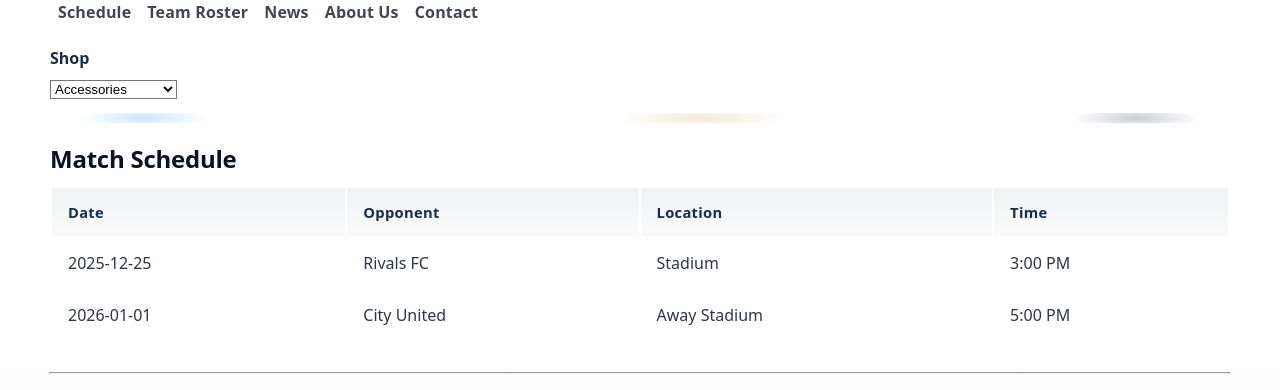
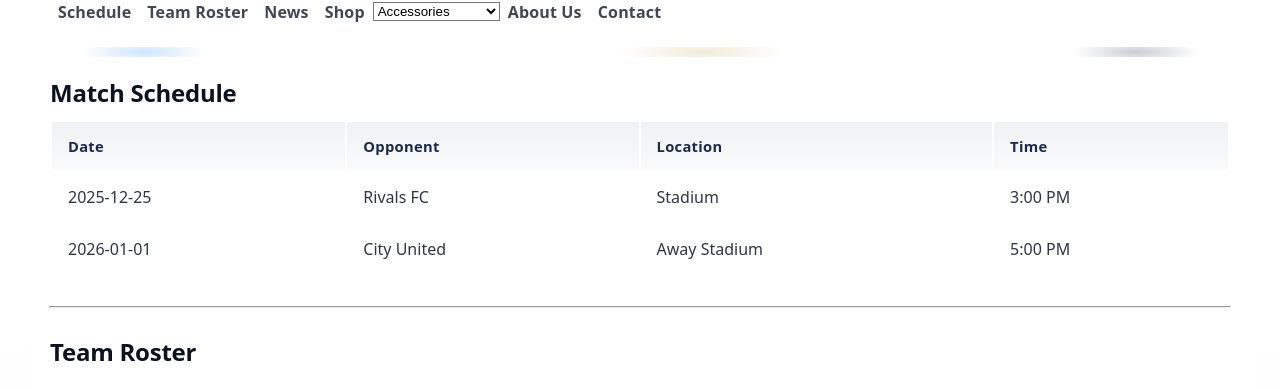
Before and after one commit to AsianBarn/taishanfcny.github.io, a plain HTML site: page index.html in a window 1280 px wide. Shown: the part 292-682 px from the top of the page. Drawn offline with Linux system fonts and the light colour scheme.

Commit message:
index.html

```diff
--- a/index.html
+++ b/index.html
@@ -17,16 +17,16 @@
                 <li><a href="#schedule">Schedule</a></li>
                 <li><a href="#roster">Team Roster</a></li>
                 <li><a href="#news">News</a></li>
+                <li><a href=#shop">Shop</a></li>
+                    <select name="shop" id="shop">
+                        <option value="shop">Shop</option>
+                        <option value="mens">Men's Apparel</option>
+                        <option value="womens">Women's Apparel</option>
+                        <option value="accessories" selected>Accessories</option>
+                    </select>
                 <li><a href="#about">About Us</a></li>
                 <li><a href="#contact">Contact</a></li>
             </ul>
-            <label for="shop">Shop</label>
-            <select name="shop" id="shop">
-                <option value="shop">Shop</option>
-                <option value="mens">Men's Apparel</option>
-                <option value="womens">Women's Apparel</option>
-                <option value="accessories" selected>Accessories</option>
-            </select>
         </nav>
     </header>
 
```
